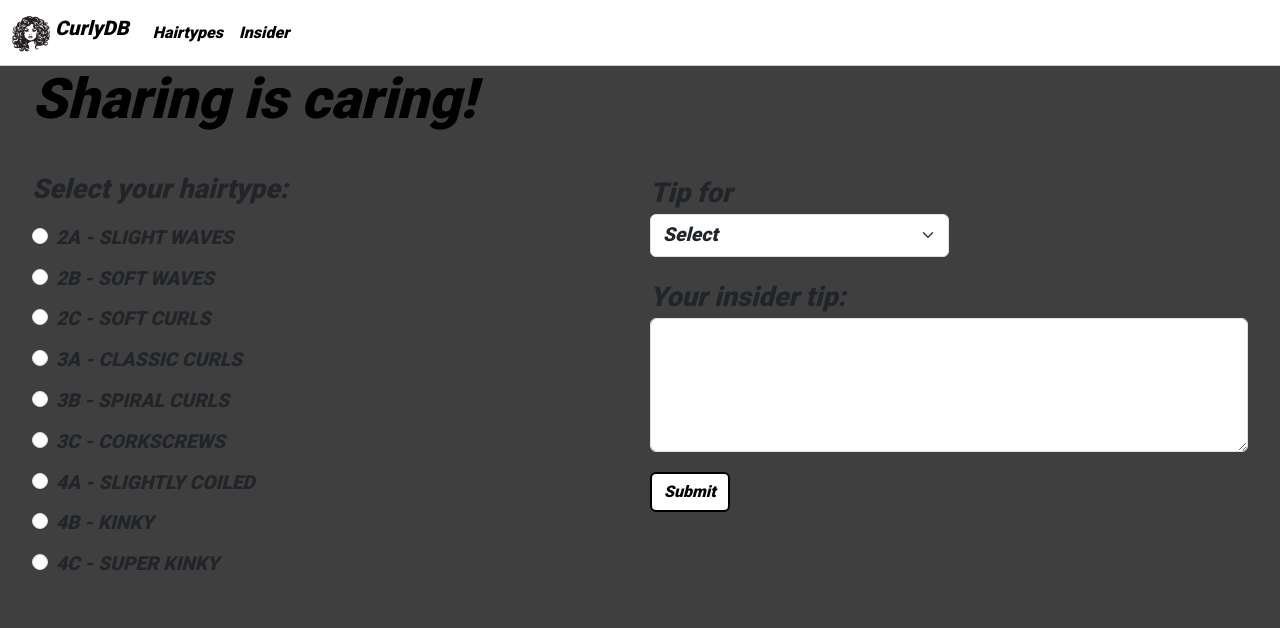
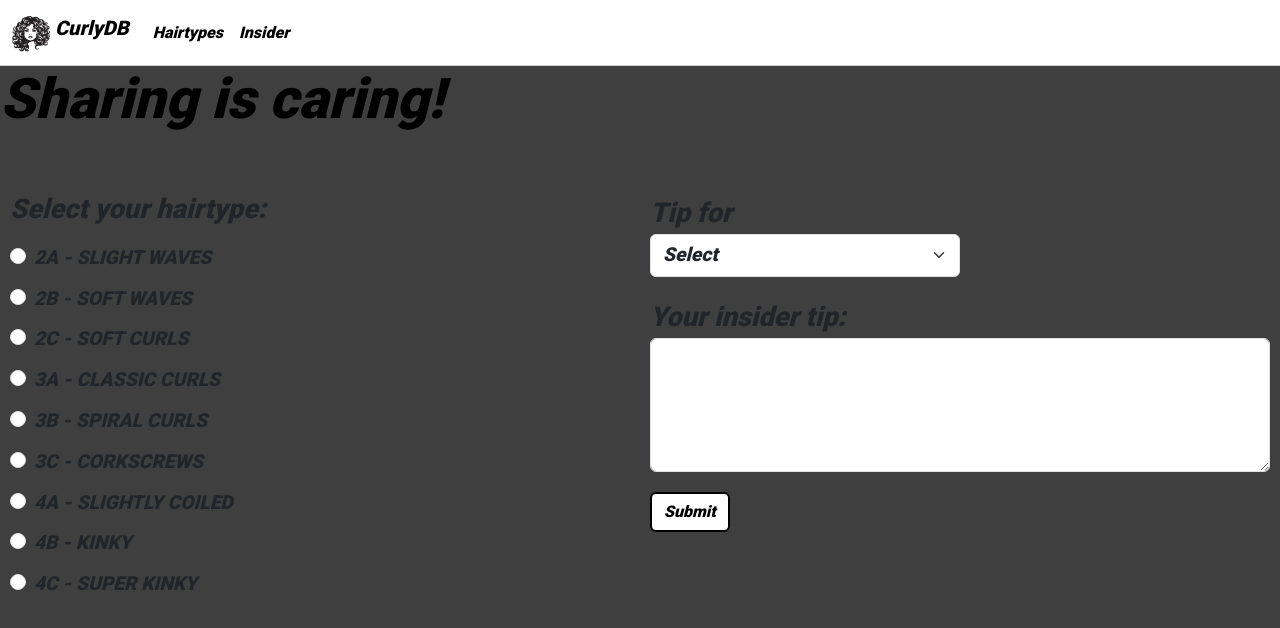
Before and after one commit to selintyrs/curlyDB, a SvelteKit app: page /insider/create in a window 1280 px wide. Shown: the top 628 px of the page. Built offline with nearby package versions, Linux system fonts and the light colour scheme.

Commit message:
padding form

```diff
--- a/src/routes/+layout.svelte
+++ b/src/routes/+layout.svelte
@@ -79,8 +79,8 @@
 
   .content-container {
     min-height: 100vh;
-    padding-left: 2rem;
-    padding-right: 2rem;
+    padding-left: 0rem;
+    padding-right: 0rem;
     padding-top: 0rem;
   }
 </style>
--- a/src/routes/insider/create/+page.svelte
+++ b/src/routes/insider/create/+page.svelte
@@ -148,7 +148,9 @@
     display: grid;
     grid-template-columns: 1fr 1fr;
     gap: 20px; /* Space between columns */
-    margin-top: 40px;
+    margin-top: 60px;
+    padding-left: 10px;
+    padding-right: 10px;
   }
 
   .form-left {
```
